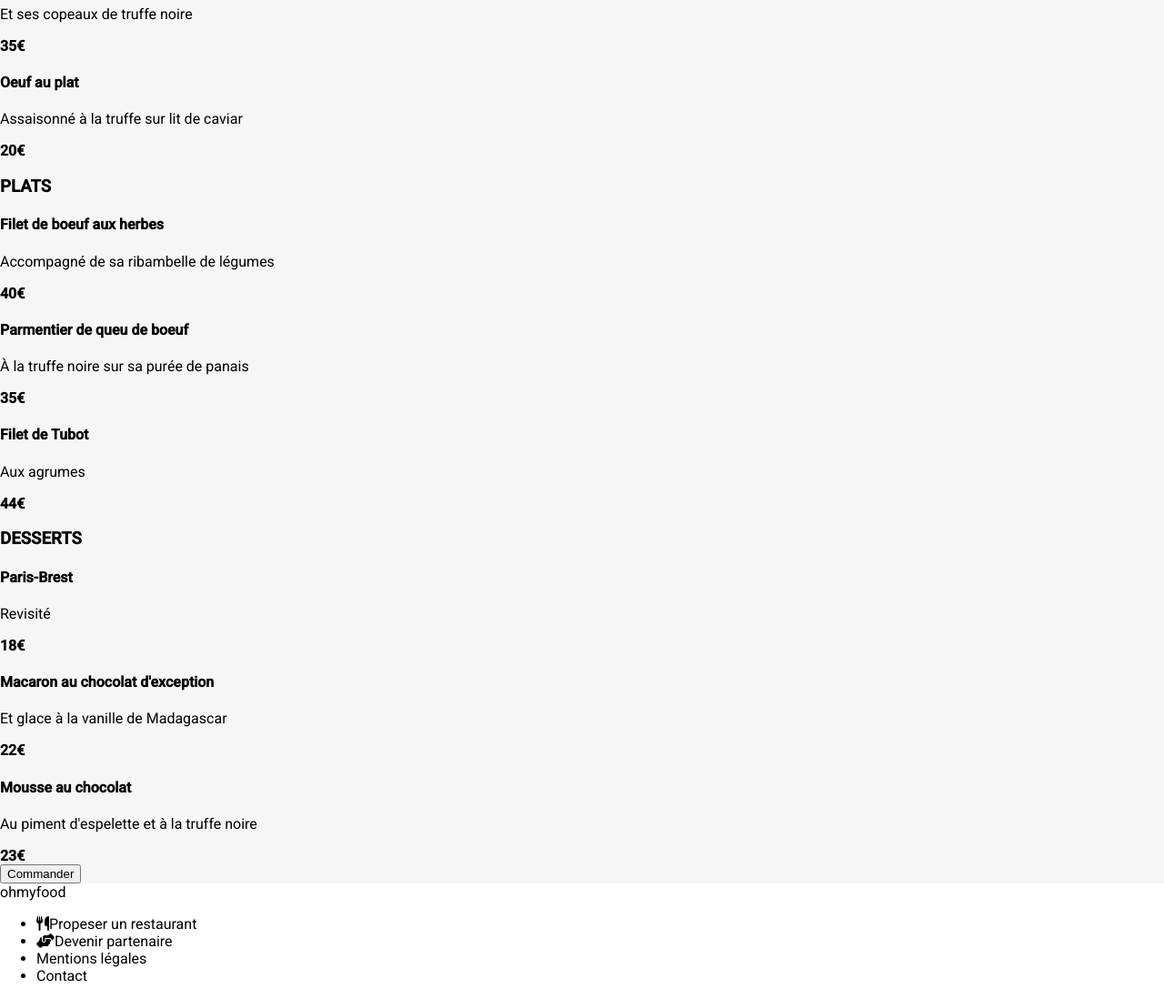
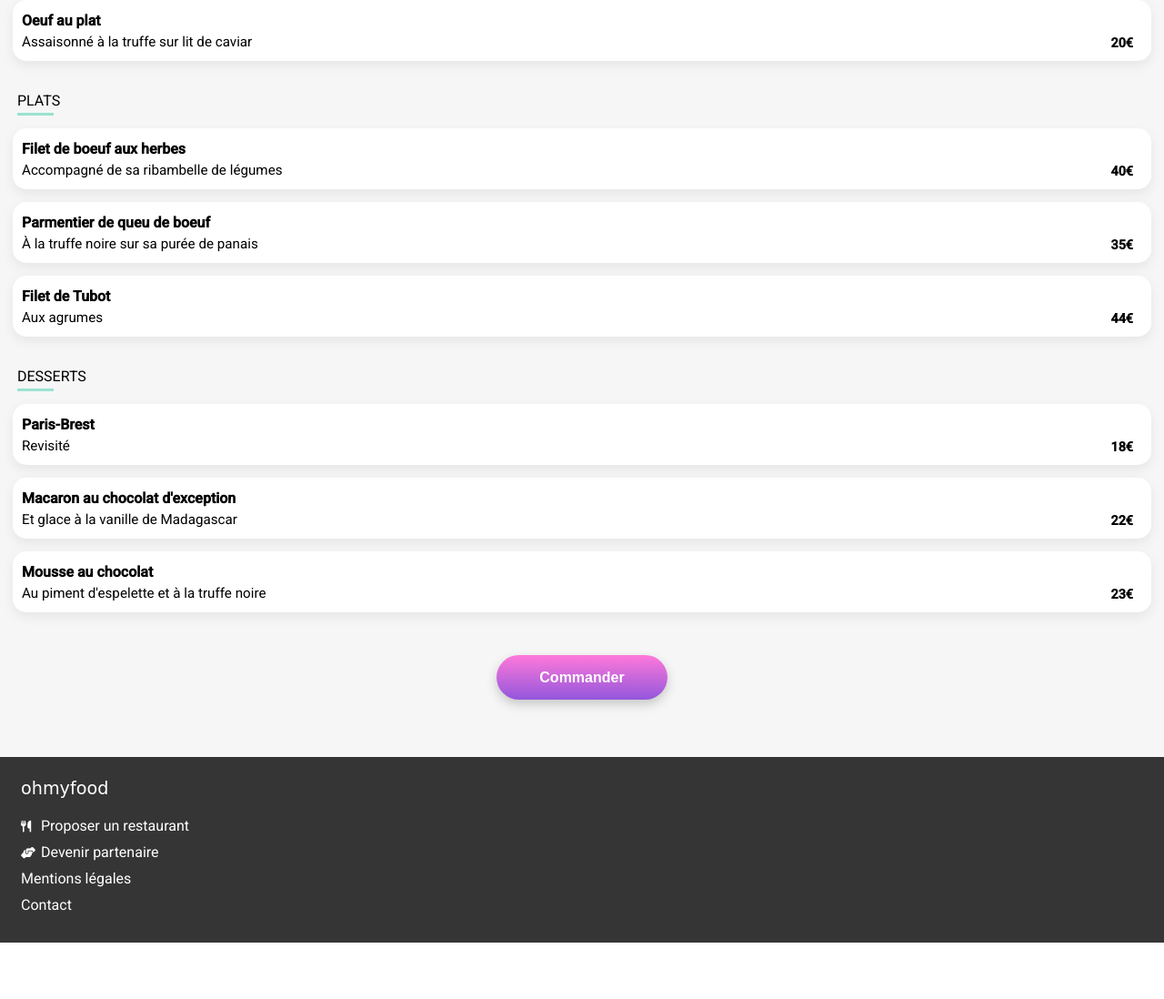
Before and after one commit to Achassqt/Openclassrooms_ohmyfood, a website: page la-palette-du-gout.html in a window 1280 px wide. Shown: the part 600-1698 px from the top of the page at 91% size. After the commit the page ends 1636 px from the top, so only its background shows below. Drawn offline with Linux system fonts and the light colour scheme; a web font is replaced by a local one.

Commit message:
css menu 80%

```diff
--- a/la-palette-du-gout.html
+++ b/la-palette-du-gout.html
@@ -24,94 +24,94 @@
             </div>
         </header>
 
-        <section>
-            <article>
-                <h3>ENTRÉES</h3>
-                <div>
-                    <div>
-                        <h4>Fricassée d'escargot</h4>
-                        <p>Au piment d'espelette</p>
+        <section class="carte">
+            <article class="containers">
+                <h3 class="containers__titre">ENTRÉES</h3>
+                <div class="items">
+                    <div class="items__txt">
+                        <h4 class="items__txt__titre">Fricassée d'escargot</h4>
+                        <p class="items__txt__sous-titre">Au piment d'espelette</p>
                     </div>
-                    <div><strong>25€</strong></div>
+                    <div class="items__prix"><strong>25€</strong></div>
                 </div>
-                <div>
-                    <div>
-                        <h4>Foie gras de canard mi-cuit</h4>
-                        <p>Et ses copeaux de truffe noire</p>
+                <div class="items">
+                    <div class="items__txt">
+                        <h4 class="items__txt__titre">Foie gras de canard mi-cuit</h4>
+                        <p class="items__txt__sous-titre">Et ses copeaux de truffe noire</p>
                     </div>
-                    <div><strong>35€</strong></div>
+                    <div class="items__prix"><strong>35€</strong></div>
                 </div>
-                <div>
-                    <div>
-                        <h4>Oeuf au plat</h4>
-                        <p>Assaisonné à la truffe sur lit de caviar</p>
+                <div class="items">
+                    <div class="items__txt">
+                        <h4 class="items__txt__titre">Oeuf au plat</h4>
+                        <p class="items__txt__sous-titre">Assaisonné à la truffe sur lit de caviar</p>
                     </div>
-                    <div><strong>20€</strong></div>
+                    <div class="items__prix"><strong>20€</strong></div>
                 </div>
             </article>
-            <article>
-                <h3>PLATS</h3>
-                <div>
-                    <div>
-                        <h4>Filet de boeuf aux herbes</h4>
-                        <p>Accompagné de sa ribambelle de légumes</p>
+            <article class="containers">
+                <h3 class="containers__titre">PLATS</h3>
+                <div class="items">
+                    <div class="items__txt">
+                        <h4 class="items__txt__titre">Filet de boeuf aux herbes</h4>
+                        <p class="items__txt__sous-titre">Accompagné de sa ribambelle de légumes</p>
                     </div>
-                    <div><strong>40€</strong></div>
+                    <div class="items__prix"><strong>40€</strong></div>
                 </div>
-                <div>
-                    <div>
-                        <h4>Parmentier de queu de boeuf</h4>
-                        <p>À la truffe noire sur sa purée de panais</p>
+                <div class="items">
+                    <div class="items__txt">
+                        <h4 class="items__txt__titre">Parmentier de queu de boeuf</h4>
+                        <p class="items__txt__sous-titre">À la truffe noire sur sa purée de panais</p>
                     </div>
-                    <div><strong>35€</strong></div>
+                    <div class="items__prix"><strong>35€</strong></div>
                 </div>
-                <div>
-                    <div>
-                        <h4>Filet de Tubot</h4>
-                        <p>Aux agrumes</p>
+                <div class="items">
+                    <div class="items__txt">
+                        <h4 class="items__txt__titre">Filet de Tubot</h4>
+                        <p class="items__txt__sous-titre">Aux agrumes</p>
                     </div>
-                    <div><strong>44€</strong></div>
+                    <div class="items__prix"><strong>44€</strong></div>
                 </div>
             </article>
-            <article>
-                <h3>DESSERTS</h3>
-                <div>
-                    <div>
-                        <h4>Paris-Brest</h4>
-                        <p>Revisité</p>
+            <article class="containers">
+                <h3 class="containers__titre">DESSERTS</h3>
+                <div class="items">
+                    <div class="items__txt">
+                        <h4 class="items__txt__titre">Paris-Brest</h4>
+                        <p class="items__txt__sous-titre">Revisité</p>
                     </div>
-                    <div><strong>18€</strong></div>
+                    <div class="items__prix"><strong>18€</strong></div>
                 </div>
-                <div>
-                    <div>
-                        <h4>Macaron au chocolat d'exception</h4>
-                        <p>Et glace à la vanille de Madagascar</p>
+                <div class="items">
+                    <div class="items__txt">
+                        <h4 class="items__txt__titre">Macaron au chocolat d'exception</h4>
+                        <p class="items__txt__sous-titre">Et glace à la vanille de Madagascar</p>
                     </div>
-                    <div><strong>22€</strong></div>
+                    <div class="items__prix"><strong>22€</strong></div>
                 </div>
-                <div>
-                    <div>
-                        <h4>Mousse au chocolat</h4>
-                        <p>Au piment d'espelette et à la truffe noire</p>
+                <div class="items">
+                    <div class="items__txt">
+                        <h4 class="items__txt__titre">Mousse au chocolat</h4>
+                        <p class="items__txt__sous-titre">Au piment d'espelette et à la truffe noire</p>
                     </div>
-                    <div><strong>23€</strong></div>
+                    <div class="items__prix"><strong>23€</strong></div>
                 </div>
             </article>
         </section>
 
-        <div>
-            <button>Commander</button>
+        <div class="commander">
+            <button class="commander__btn">Commander</button>
         </div>
     </main>
 
-    <footer>
-        <div>
-            <span>ohmyfood</span>
-            <ul>
-                <li><a href="#"><i class="fas fa-utensils"></i>Propeser un restaurant</a></li>
-                <li><a href="#"><i class="fas fa-hands-helping"></i>Devenir partenaire</a></li>
-                <li><a href="#">Mentions légales</a></li>
-                <li><a href="mailto:ohmyfood@gmail.com">Contact</a></li>
+    <footer class="footer">
+        <div class="container">
+            <span class="footer__logo">ohmyfood</span>
+            <ul class="footer__list">
+                <li class="footer__li footer__li--first"><a href="#"><i class="fas fa-utensils footer__icon"></i>Proposer un restaurant</a></li>
+                <li class="footer__li"><a href="#"><i class="fas fa-hands-helping footer__icon"></i>Devenir partenaire</a></li>
+                <li class="footer__li"><a href="#">Mentions légales</a></li>
+                <li class="footer__li footer__li--last"><a href="mailto:ohmyfood@gmail.com">Contact</a></li>
             </ul>
         </div>
     </footer>
--- a/sass/components/_like-btn.scss
+++ b/sass/components/_like-btn.scss
@@ -25,12 +25,12 @@
     background: linear-gradient(200deg, $color-primary 0%, $color-secondary 60% );
     color: transparent;
     -webkit-background-clip: text;
-    transition: transform 50ms ease-in-out;
+    transition: transform 200ms ease;
 
     &:hover {
       cursor: pointer;
       opacity: 1;
-      transform: scale(1.15);
+      transform: scale(1.2);
     }
   }
 }
--- a/sass/pages/_home.scss
+++ b/sass/pages/_home.scss
@@ -32,7 +32,7 @@
     }
 
     &__btn {
-        @include button;
+        @include button(0 22px);
         margin-top: 15px;
     }
 }
--- a/sass/pages/_menus.scss
+++ b/sass/pages/_menus.scss
@@ -14,7 +14,7 @@
     &__header {
         display: flex;
         justify-content: space-between;
-        padding: 36px 35px 25px 20px;
+        padding: 36px 35px 30px 20px;
     }
 
     &__titre {
@@ -28,3 +28,81 @@
         align-self: center;
     }
 }
+
+.carte {
+    padding: 0 14px;
+
+    .containers {
+        display: flex;
+        flex-direction: column;
+        align-items: center;
+        margin-bottom: 22px;
+
+        &__titre {
+            font-weight: normal;
+            font-size: 1em;
+            margin: 5px 0 7px 5px;
+            padding-bottom: 7px;
+            align-self: flex-start;
+            position: relative;
+
+            &::after {
+                content: "";
+                width: 40px;
+                height: 3px;
+                background-color: $color-tertiary;
+                position: absolute;
+                left: 0;
+                bottom: 0;
+            }
+        }
+
+        .items {
+            display: flex;
+            justify-content: space-between;
+            background-color: white;
+            height: 67px;
+            width: 100%;
+            margin: 7px 0;
+            border-radius: 15px;
+            box-shadow: 0 5px 12px #e6e6e6;
+
+
+            &__txt {
+                align-self: center;
+
+                &__titre {
+                    margin: 0;
+                    margin-bottom: 5px;
+                    margin-left: 10px;
+                }
+
+                &__sous-titre {
+                    margin: 0;
+                    margin-top: 5px;
+                    margin-left: 10px;
+                    font-size: 0.95em;
+                }
+            }
+
+            &__prix {
+                align-self: flex-end;
+                margin-bottom: 11px;
+                margin-right: 20px;
+                font-size: 0.90em;
+            }
+        }
+    }
+}
+
+.commander {
+    height: 130px;
+    display: flex;
+    justify-content: center;
+    align-items: center;
+
+    &__btn {
+        @include button(0 47px);
+        margin-bottom: 45px;
+    }
+}
--- a/sass/utils/_mixins.scss
+++ b/sass/utils/_mixins.scss
@@ -1,7 +1,7 @@
-@mixin button {
+@mixin button($padding) {
     border: 0;
     height: 49px;
-    width: 230px;
+    padding: $padding;
     font-size: 1em;
     font-weight: 600;
     color: white;
```
Also changed, not shown: sass/main.css, 1 other file.
